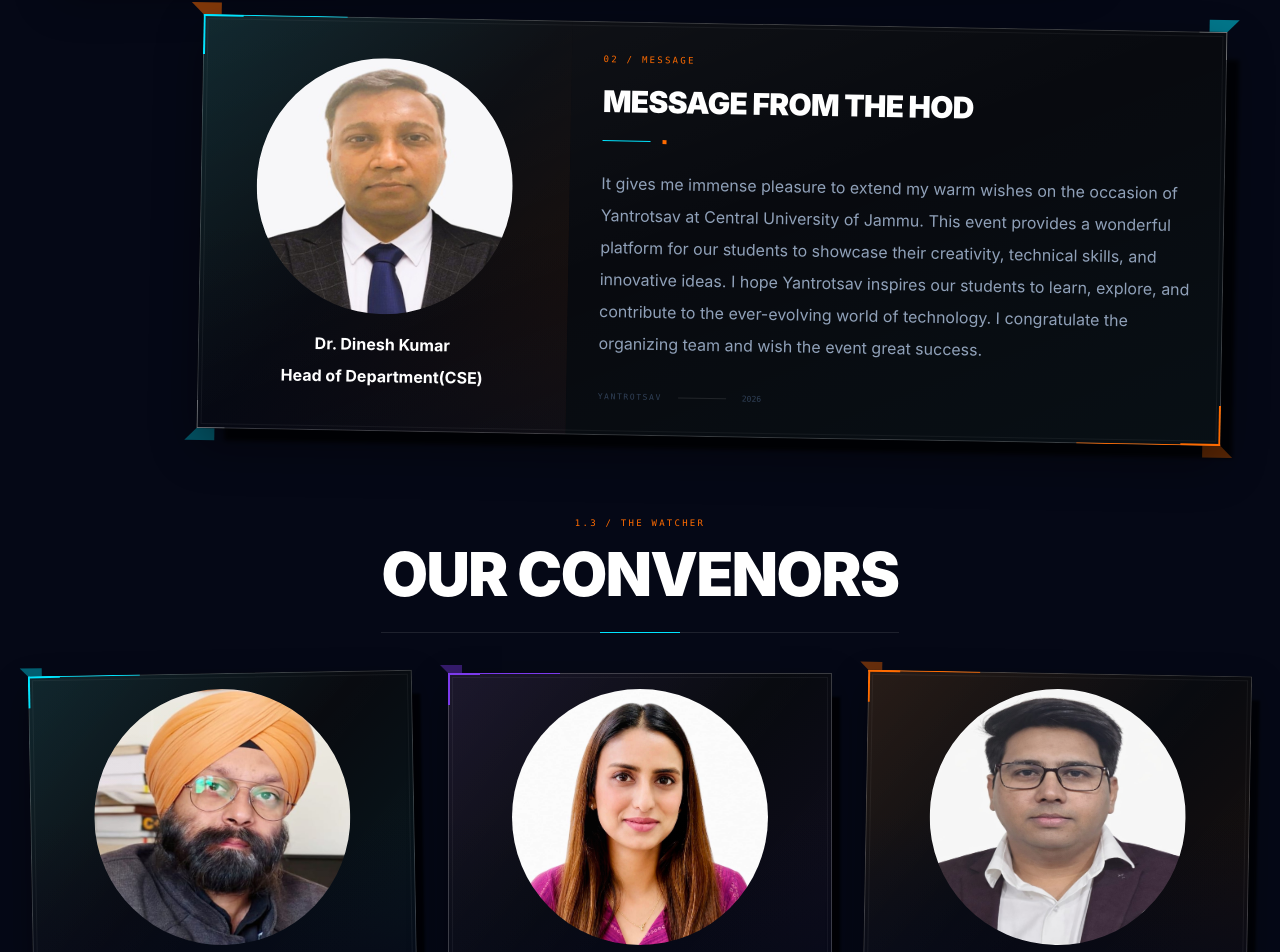
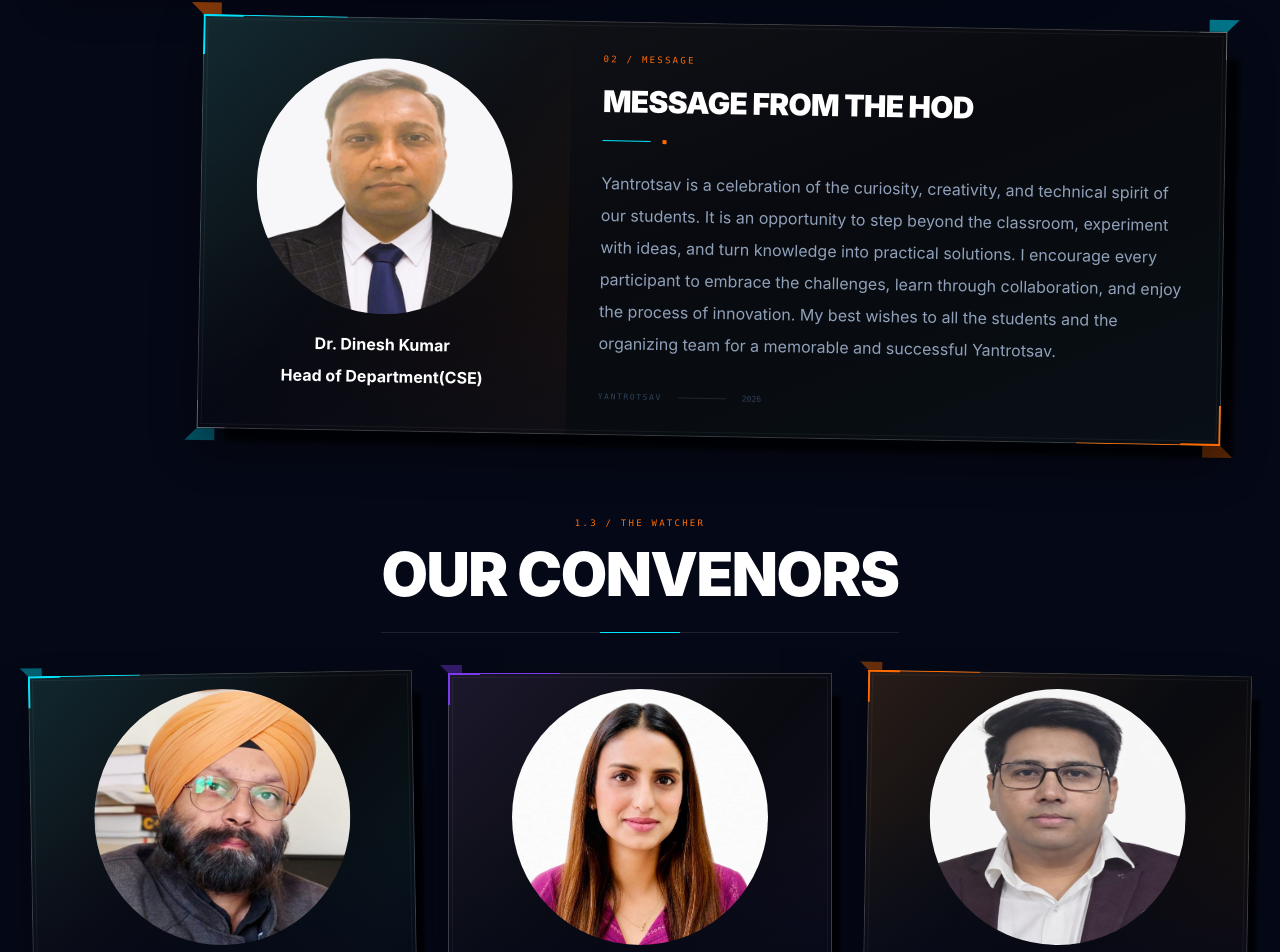
Before and after one commit to mantanova-87/YANTROTSAV, a React (Vite) app: page / in a window 1280 px wide. Shown: the part 1401-2353 px from the top of the page. Built offline with nearby package versions, Linux system fonts and the light colour scheme; no server answers.

Commit message:
update(Home): revise HOD message for clarity and inspiration

```diff
--- a/src/pages/Home.tsx
+++ b/src/pages/Home.tsx
@@ -83,7 +83,7 @@
   },
   {
     title: 'Message from the HOD',
-    text: 'It gives me immense pleasure to extend my warm wishes on the occasion of Yantrotsav at Central University of Jammu. This event provides a wonderful platform for our students to showcase their creativity, technical skills, and innovative ideas. I hope Yantrotsav inspires our students to learn, explore, and contribute to the ever-evolving world of technology. I congratulate the organizing team and wish the event great success.',
+    text: 'Yantrotsav is a celebration of the curiosity, creativity, and technical spirit of our students. It is an opportunity to step beyond the classroom, experiment with ideas, and turn knowledge into practical solutions. I encourage every participant to embrace the challenges, learn through collaboration, and enjoy the process of innovation. My best wishes to all the students and the organizing team for a memorable and successful Yantrotsav.',
     text1: 'Dr. Dinesh Kumar',
     text2: 'Head of Department(CSE)',
     image: 'DRDINESHCSE.jpeg',
```
